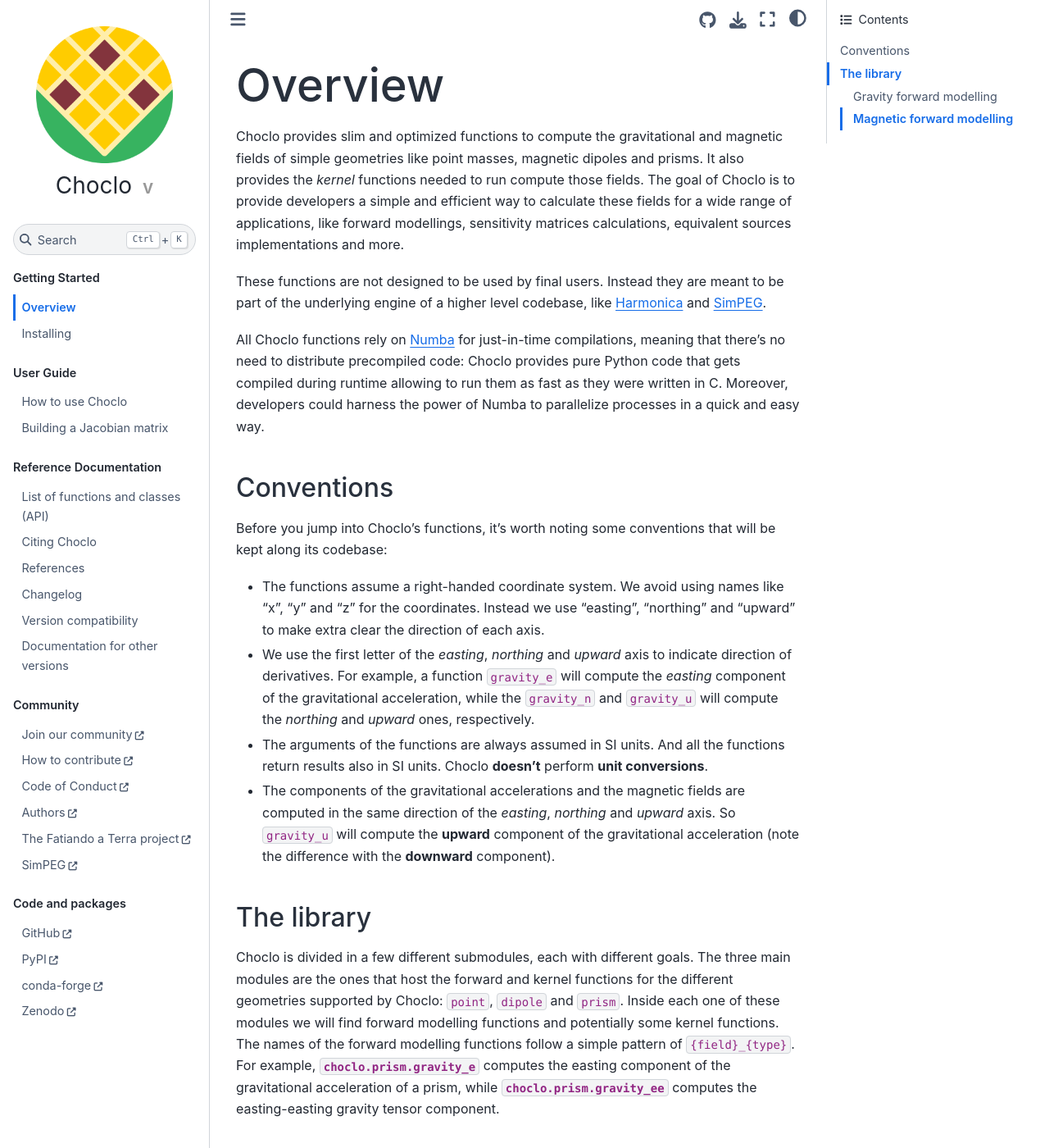
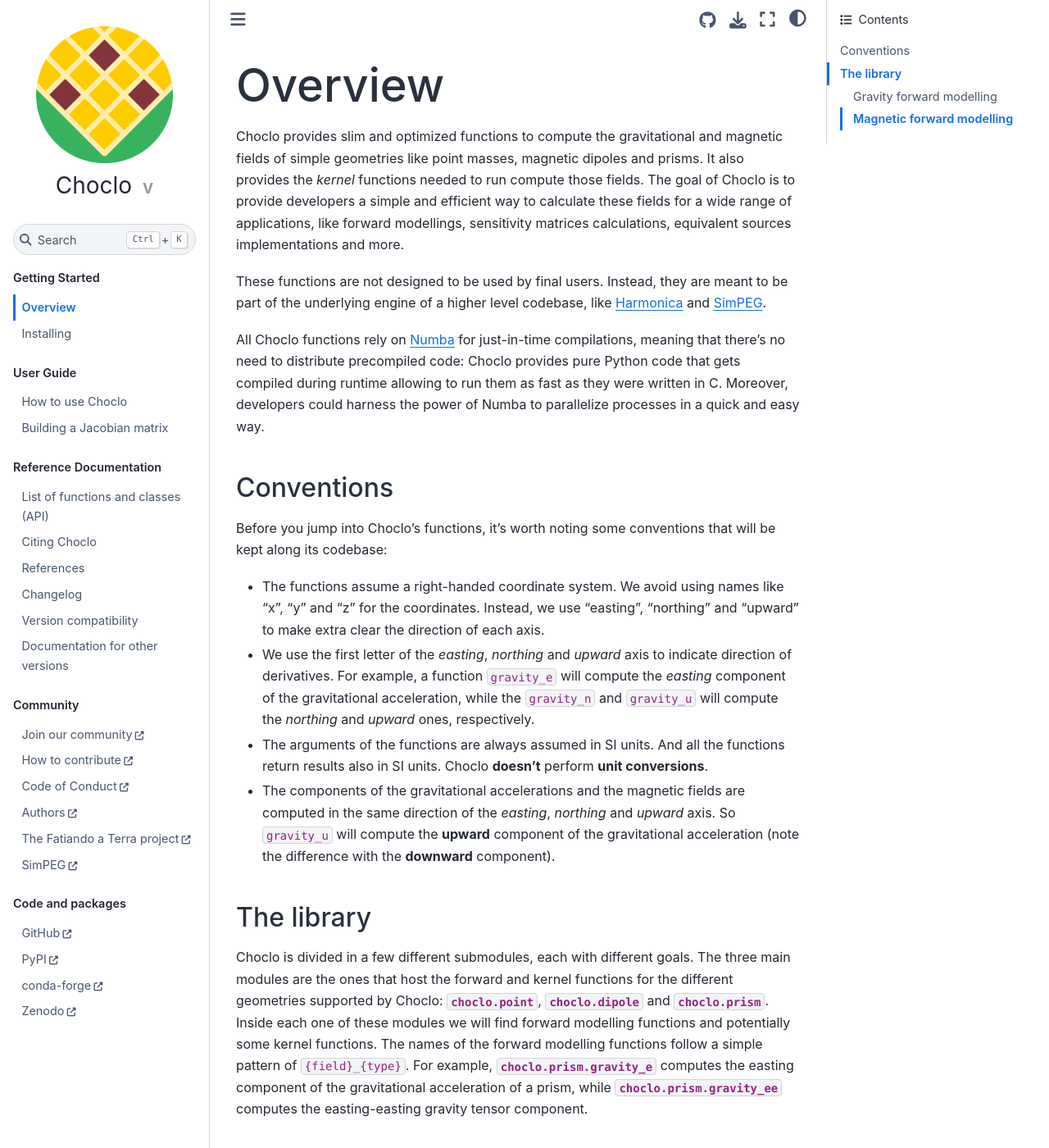
Before and after one commit to fatiando/choclo, a Sphinx documentation site: the page built from doc/overview.rst, in a window 1280 px wide and 1400 px high. Shown: the whole window at 82% size. Built offline with Sphinx 7.4.7 and the Sphinx Book theme 1.1.4, drawn with Linux system fonts in a browser that asks for light colours; the version number could not be read and is left out; cross-references to code outside the pages are shown as plain code.

Commit message:
Add links to submodules in the API documentation (#209)
Use `automodule` so that we can link to the relevant section of the API
docs using `:mod:` commands. The text that described each submodule in
the API docs was moved to the module docstring instead since that gets
added by `automodule` anyway. Had to separate the point sources and
dipoles into separate sections to make the organization work since they
are in different modules anyway.

```diff
--- a/doc/overview.rst
+++ b/doc/overview.rst
@@ -11,7 +11,7 @@
 modellings, sensitivity matrices calculations, equivalent sources
 implementations and more.
 
-These functions are not designed to be used by final users. Instead they are
+These functions are not designed to be used by final users. Instead, they are
 meant to be part of the underlying engine of a higher level codebase, like
 `Harmonica <https://www.fatiando.org/harmonica>`__ and `SimPEG
 <https://docs.simpeg.xyz>`__.
@@ -31,7 +31,7 @@
 that will be kept along its codebase:
 
 - The functions assume a right-handed coordinate system. We avoid using names
-  like "x", "y" and "z" for the coordinates. Instead we use "easting",
+  like "x", "y" and "z" for the coordinates. Instead, we use "easting",
   "northing" and "upward" to make extra clear the direction of each axis.
 - We use the first letter of the *easting*, *northing* and *upward* axis to
   indicate direction of derivatives. For example, a function ``gravity_e`` will
@@ -51,15 +51,16 @@
 The library
 -----------
 
-Choclo is divided in a few different submodules, each with different goals. The
-three main modules are the ones that host the forward and kernel functions for
-the different geometries supported by Choclo: ``point``, ``dipole`` and
-``prism``. Inside each one of these modules we will find forward modelling
-functions and potentially some kernel functions. The names of the forward
-modelling functions follow a simple pattern of ``{field}_{type}``. For
-example, :func:`choclo.prism.gravity_e` computes the easting component of the
-gravitational acceleration of a prism, while :func:`choclo.prism.gravity_ee`
-computes the easting-easting gravity tensor component.
+Choclo is divided in a few different submodules, each with different goals.
+The three main modules are the ones that host the forward and kernel functions
+for the different geometries supported by Choclo: :mod:`choclo.point`,
+:mod:`choclo.dipole` and :mod:`choclo.prism`. Inside each one of these
+modules we will find forward modelling functions and potentially some kernel
+functions. The names of the forward modelling functions follow a simple pattern
+of ``{field}_{type}``. For example, :func:`choclo.prism.gravity_e` computes
+the easting component of the gravitational acceleration of a prism, while
+:func:`choclo.prism.gravity_ee` computes the easting-easting gravity tensor
+component.
 
 Gravity forward modelling
 ~~~~~~~~~~~~~~~~~~~~~~~~~
```
Also changed, not shown: doc/api/index.rst (+24 -21 lines), 4 other files.
